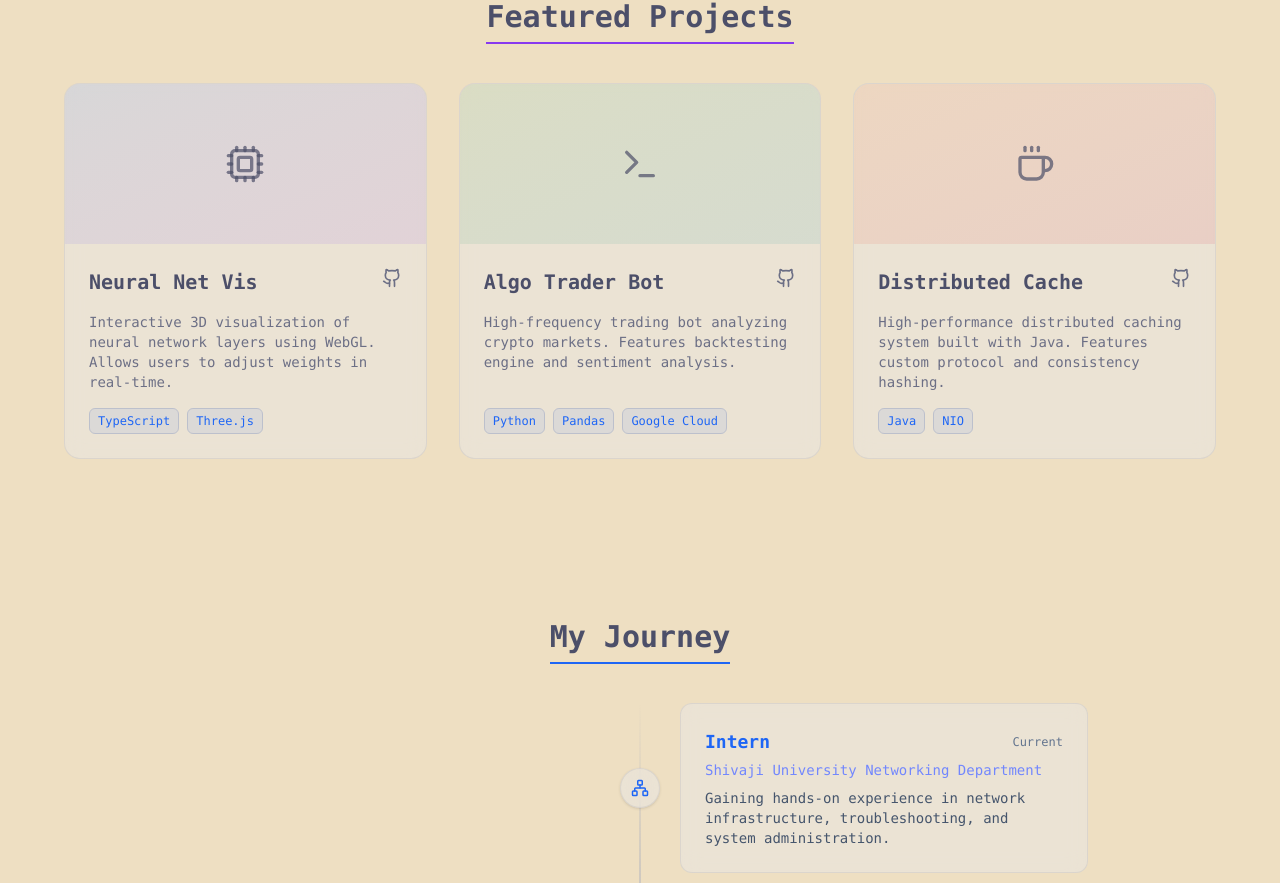
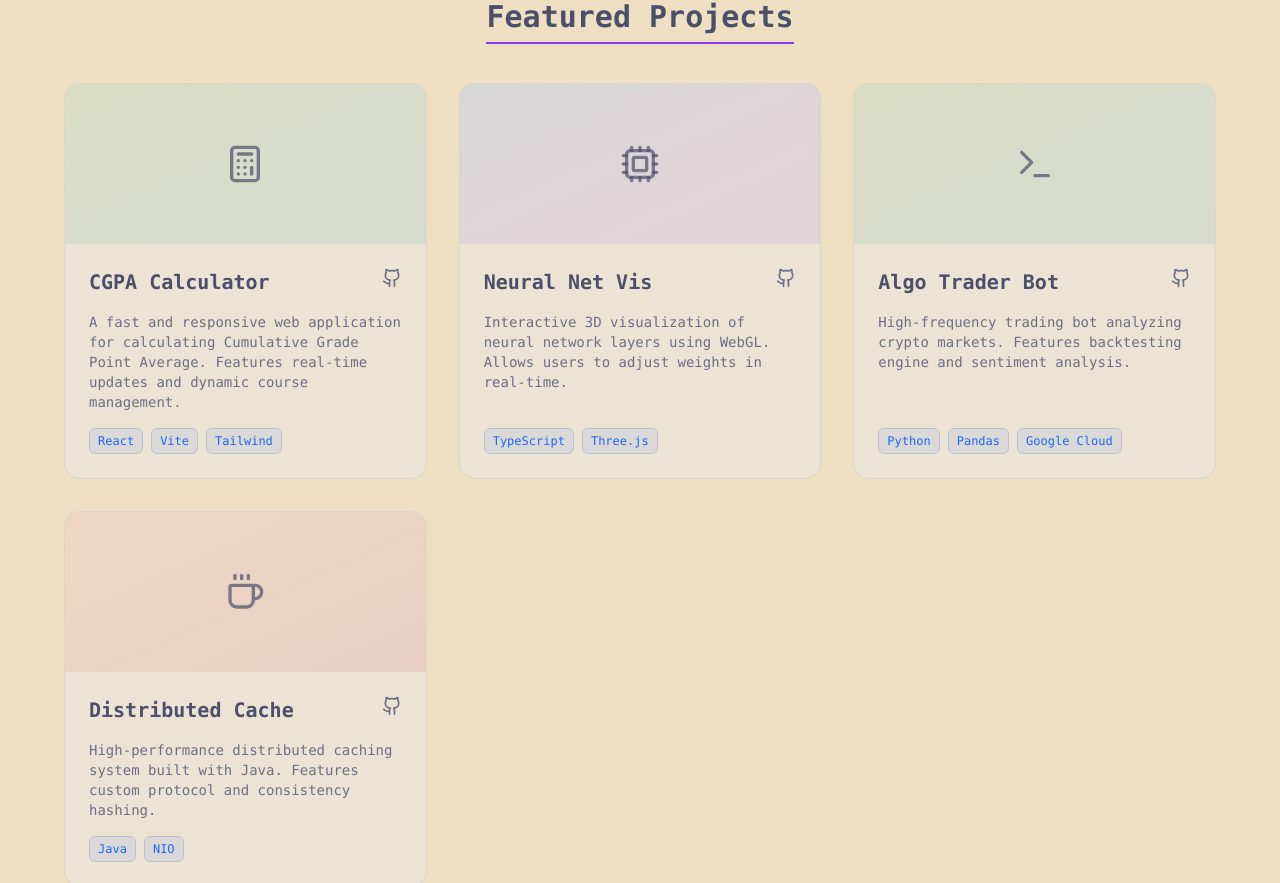
Before and after one commit to OmPatole/Portfoliov2, a React (Vite) app: page / in a window 1280 px wide. Shown: the part 1385-2268 px from the top of the page. Built offline with nearby package versions, Linux system fonts and the light colour scheme.

Commit message:
Adding poject

```diff
--- a/src/components/Projects.jsx
+++ b/src/components/Projects.jsx
@@ -1,7 +1,14 @@
-import { Github, Cpu, Terminal, Coffee } from 'lucide-react';
+import { Github, Cpu, Terminal, Coffee, Calculator } from 'lucide-react';
 
 const Projects = ({ isDark }) => {
   const projects = [
+    {
+      title: 'CGPA Calculator',
+      desc: 'A fast and responsive web application for calculating Cumulative Grade Point Average. Features real-time updates and dynamic course management.',
+      tags: ['React', 'Vite', 'Tailwind'],
+      color: isDark ? 'from-[#a6e3a1]/20 to-[#94e2d5]/20' : 'from-[#40a02b]/10 to-[#179299]/10',
+      icon: <Calculator size={40} className={isDark ? 'text-[#cdd6f4]/70' : 'text-[#4c4f69]/70'} />,
+    },
     {
       title: 'Neural Net Vis',
       desc: 'Interactive 3D visualization of neural network layers using WebGL. Allows users to adjust weights in real-time.',
```
